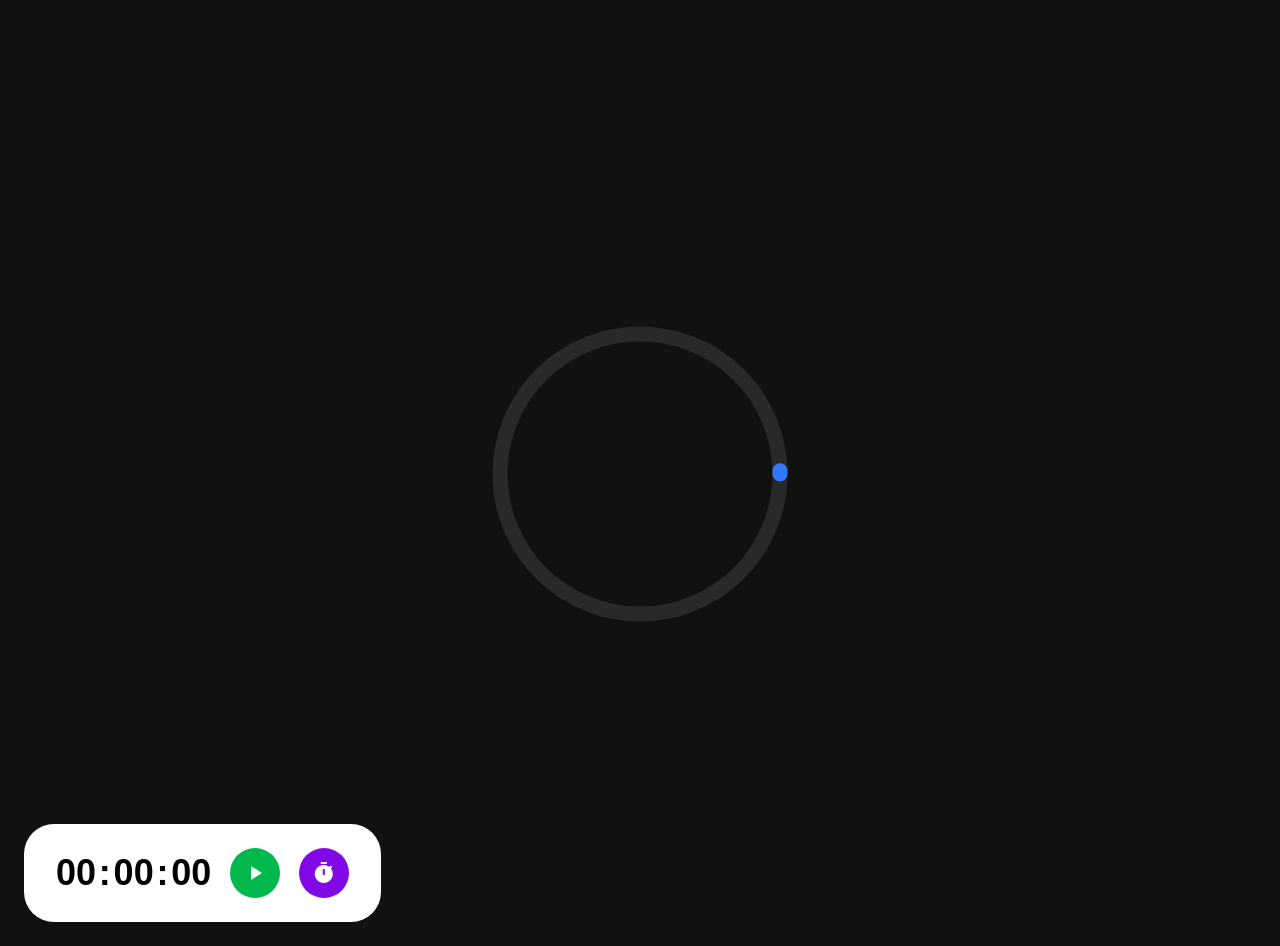
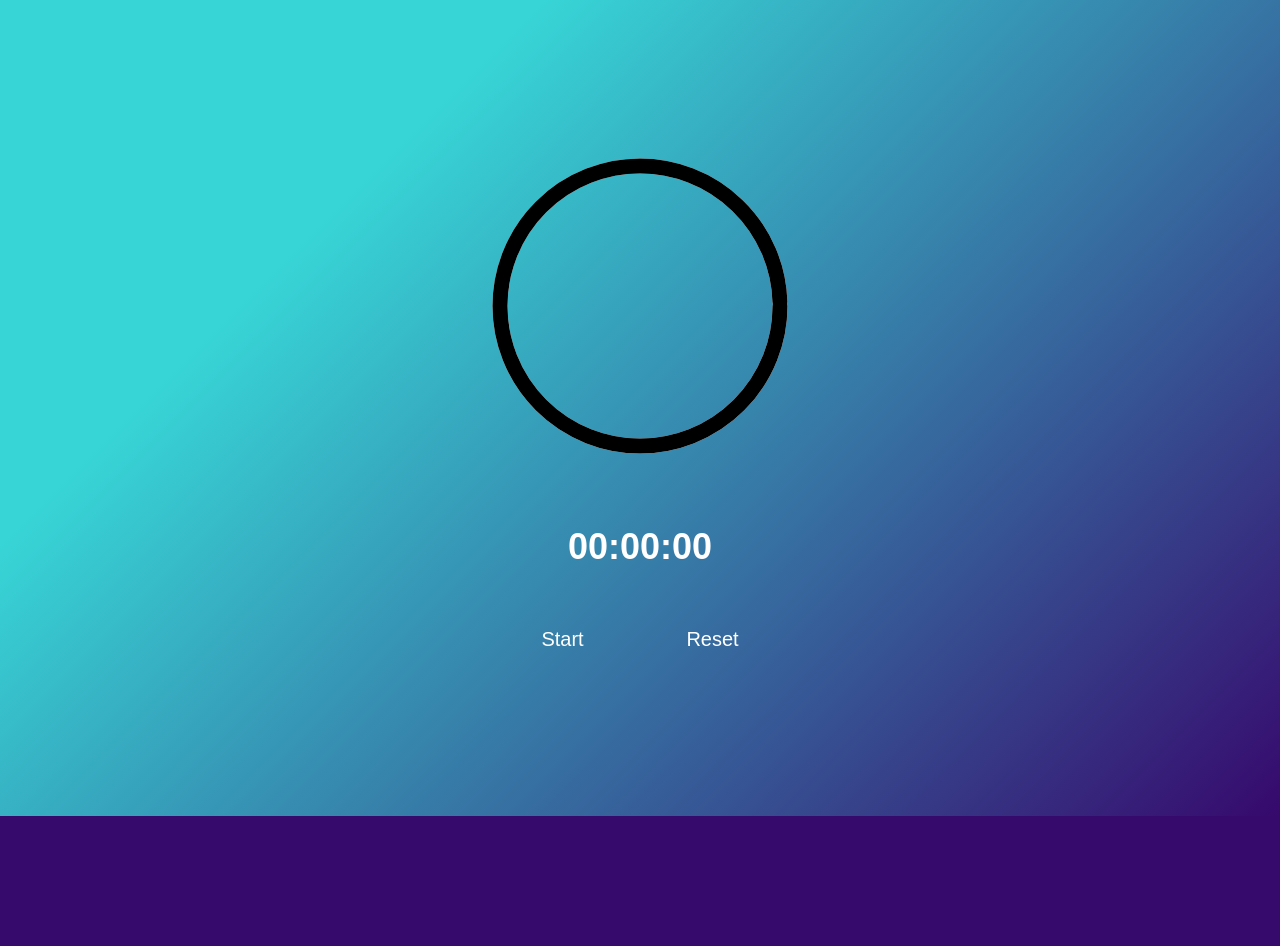
Before and after one commit to ravimantra/count-down, a plain HTML site: page index.html in a window 1280 px wide. After the commit the page ends 816 px from the top, so only its background shows below. Drawn offline with Linux system fonts and the light colour scheme.

Commit message:
Add files via upload

```diff
--- a/index.html
+++ b/index.html
@@ -1,28 +1,42 @@
 <html>
     <head>
-        <link href="https://fonts.googleapis.com/icon?family=Material+Icons" rel="stylesheet">
+        <title>Count down</title>
         <link href="./timer.css" rel="stylesheet">
     </head>
     <body onload="resizeClock()">
-        <main class="container">
-            <div class="box">
+        <div class="container flex-box">
+            <div class="analog">
                 <svg class="clock-container">
                     <circle class="clock-shape"></circle>
                     <circle class="clock-shape main-circle"></circle>
                 </svg>
-                <!-- <div class="content">
-                    <span class="time hour">
-                        12
-                    </span>
-                    <b class="colon">:</b>
-                    <span class="time min">
-                        00
-                    </span>
-                </div> -->
             </div>
-        </main>
-        <div class="timer"></div>
+            <div id="timer"></div>
+        </div>
         <script src="./timer.js"></script>
         <script src="./app.js"></script>
+        <script>
+            // Import the functions you need from the SDKs you need
+            import { initializeApp } from "https://www.gstatic.com/firebasejs/9.6.7/firebase-app.js";
+            import { getAnalytics } from "https://www.gstatic.com/firebasejs/9.6.7/firebase-analytics.js";
+            // TODO: Add SDKs for Firebase products that you want to use
+            // https://firebase.google.com/docs/web/setup#available-libraries
+
+            // Your web app's Firebase configuration
+            // For Firebase JS SDK v7.20.0 and later, measurementId is optional
+            const firebaseConfig = {
+                apiKey: "AIzaSyAWwpO1BJtr0ogv0cTcdEeGU86JsVXH0lw",
+                authDomain: "count-down-analog.firebaseapp.com",
+                projectId: "count-down-analog",
+                storageBucket: "count-down-analog.appspot.com",
+                messagingSenderId: "76382175878",
+                appId: "1:76382175878:web:c6e687069060729c378707",
+                measurementId: "G-BPP7DR38MF"
+            };
+
+            // Initialize Firebase
+            const app = initializeApp(firebaseConfig);
+            const analytics = getAnalytics(app);
+        </script>
     </body>
 </html>
--- a/timer.css
+++ b/timer.css
@@ -1,77 +1,31 @@
 body {
-  background: #dddddd;
-  margin: 24px;
-}
-
-.timer {
+  background-color: #36096d;
+  background-image: linear-gradient(315deg, #36096d 0%, #37d5d6 74%);
   font-family: sans-serif;
-  display: inline-block;
-  padding: 24px 32px;
-  border-radius: 30px;
-  background: white;
-}
-
-.timer__part {
-  font-size: 36px;
-  font-weight: bold;
-}
-
-.timer__btn {
-  width: 50px;
-  height: 50px;
-  margin-left: 16px;
-  border-radius: 50%;
-  border: none;
-  color: white;
-  background: #8208e6;
-  cursor: pointer;
-}
-
-.timer__btn--start {
-  background: #00b84c;
-}
-
-.timer__btn--stop {
-  background: #ff0256;
 }
 
 :root {
   --clockSize: 30rem;
   --bgColor: #111;
-  --mainColor: #37f;
-  --loadingSize: 0;
-  --dashArray: 876;
+  --mainColor: #000000;
+  --loadingSize: 60;
+  --dashArray: 875;
 }
 
-* {
-  margin: 0;
-  padding: 0;
-  box-sizing: border-box;
+.flex-box {
+  display: flex;
+  justify-content: center;
+  align-items: center;
 }
 
 html {
   font-size: 62.5%;
 }
 
-body {
-  background: var(--bgColor);
-  font-family: "DS-DIGI", sans-serif;
-}
-
 .container {
-  display: flex;
+  width: 100%;
   flex-direction: column;
-  align-items: center;
-  justify-content: center;
-  width: 100%;
   min-height: 100vh;
-}
-
-.box {
-  margin: 0;
-  padding: 0;
-  position: relative;
-  margin-top: 10rem;
 }
 
 .clock-container {
@@ -80,15 +34,12 @@ body {
   padding: 0;
   width: var(--clockSize);
   height: var(--clockSize);
-  display: flex;
-  align-items: center;
-  justify-content: center;
 }
 
 .clock-shape {
   fill: transparent;
   stroke-width: calc(var(--clockSize) * 0.05);
-  stroke: rgba(255, 255, 255, 0.1);
+  stroke: #ffffff;
   stroke-dasharray: var(--dashArray);
   stroke-dashoffset: 0;
   stroke-linecap: round;
@@ -102,19 +53,6 @@ body {
   );
 }
 
-.content {
-  color: var(--mainColor);
-  position: absolute;
-  top: 50%;
-  left: 50%;
-  transform: translate(-50%, -50%);
-  font-size: 5.5rem;
-}
-
-.sec {
-  animation: secAnimation 1s infinite;
-}
-
 @keyframes secAnimation {
   from {
     opacity: 0;
@@ -125,23 +63,34 @@ body {
   }
 }
 
-footer {
-  color: #fff;
-  margin-top: 20rem;
-  font-size: 2rem;
+.digital-time {
+  width: var(--clockSize);
+  margin: 70px 0 50px 0;
+  font-size: 36px;
+  font-weight: bold;
+  color: #ffffff;
 }
 
-.link {
-  color: var(--mainColor);
-  text-decoration: none;
+.action-buttons {
+  width: var(--clockSize);
+  justify-content: space-around;
 }
 
-@media (max-width: 300px) {
+.timer-btn {
+  padding: 10px 20px;
+  background: transparent;
+  border: none;
+  color: #ffffff;
+  font-size: 20px;
+  cursor: pointer;
+}
+
+@media (max-width: 700px) {
   html {
     font-size: 40.5%;
   }
 
   :root {
-    --dashArray: 565;
+    --dashArray: 1400;
   }
 }
--- a/timer.js
+++ b/timer.js
@@ -3,15 +3,15 @@ class Timer {
       root.innerHTML = Timer.getHTML();
 
       this.el = {
-        hours: root.querySelector(".timer__part--hour"),
-        minutes: root.querySelector(".timer__part--minutes"),
-        seconds: root.querySelector(".timer__part--seconds"),
-        control: root.querySelector(".timer__btn--control"),
-        reset: root.querySelector(".timer__btn--reset")
+        hours: root.querySelector(".timer-hour"),
+        minutes: root.querySelector(".timer-minutes"),
+        seconds: root.querySelector(".timer-seconds"),
+        control: root.querySelector(".timer-btn-control"),
+        reset: root.querySelector(".timer-btn-reset")
       };
 
       this.interval = null;
-      this.remainingSeconds = 0;
+      this.remainingSeconds = 60;
 
       this.el.control.addEventListener("click", () => {
         if (this.interval === null) {
@@ -23,8 +23,8 @@ class Timer {
 
       this.el.reset.addEventListener("click", () => {
         this.stop();
-        this.remainingSeconds = 60 * 60;
-        this.updateInterfaceTime();
+        this.remainingSeconds = 60;
+        this.setCount(0, 60);
       });
     }
 
@@ -36,6 +36,10 @@ class Timer {
       if (seconds === 0) {
         this.stop();
       }
+      this.setCount(minutes, seconds);
+    }
+
+    setCount (minutes, seconds) {
       // document.documentElement.style.setProperty('--loadingSize', minutes);
       document.documentElement.style.setProperty('--loadingSize', seconds);
       // this.el.hours.textContent = hour.toString().padStart(2, "0");
@@ -45,19 +49,18 @@ class Timer {
 
     updateInterfaceControls() {
       if (this.interval === null) {
-        this.el.control.innerHTML = `<span class="material-icons">play_arrow</span>`;
-        this.el.control.classList.add("timer__btn--start");
-        this.el.control.classList.remove("timer__btn--stop");
+        this.el.control.innerHTML = `Play`;
+        this.el.control.classList.add("timer-start");
+        this.el.control.classList.remove("timer-stop");
       } else {
-        this.el.control.innerHTML = `<span class="material-icons">pause</span>`;
-        this.el.control.classList.add("timer__btn--stop");
-        this.el.control.classList.remove("timer__btn--start");
+        this.el.control.innerHTML = `Pause`;
+        this.el.control.classList.add("timer-stop");
+        this.el.control.classList.remove("timer-start");
       }
     }
 
     start() {
-      if (this.remainingSeconds === 0) return;
-
+      // if (this.remainingSeconds === 60) this.remainingSeconds--;
       this.interval = setInterval(() => {
         this.remainingSeconds--;
         this.updateInterfaceTime();
@@ -80,21 +83,25 @@ class Timer {
 
     static getHTML() {
       return `
-              <span class="timer__part timer__part--hour">00</span>
-              <span class="timer__part">:</span>
-              <span class="timer__part timer__part--minutes">00</span>
-              <span class="timer__part">:</span>
-              <span class="timer__part timer__part--seconds">00</span>
-              <button type="button" class="timer__btn timer__btn--control timer__btn--start">
-                  <span class="material-icons">play_arrow</span>
-              </button>
-              <button type="button" class="timer__btn timer__btn--reset">
-                  <span class="material-icons">timer</span>
-              </button>
+              <div class="digital-time flex-box">
+                <span class="timer-hour">00</span>
+                <span>:</span>
+                <span class="timer-minutes">00</span>
+                <span>:</span>
+                <span class="timer-seconds">00</span>
+              </div>
+              <div class="action-buttons flex-box">
+              <div type="button" class="timer-btn timer-btn-control timer-btn-start">
+                  Start
+              </div>
+              <div type="button" class="timer-btn timer-btn-reset">
+                  Reset
+              </div>
+              </div>
           `;
     }
   }
 
   new Timer(
-      document.querySelector(".timer")
+      document.querySelector("#timer")
   );
```
Also changed, not shown: app.js (+0 -30 lines).
